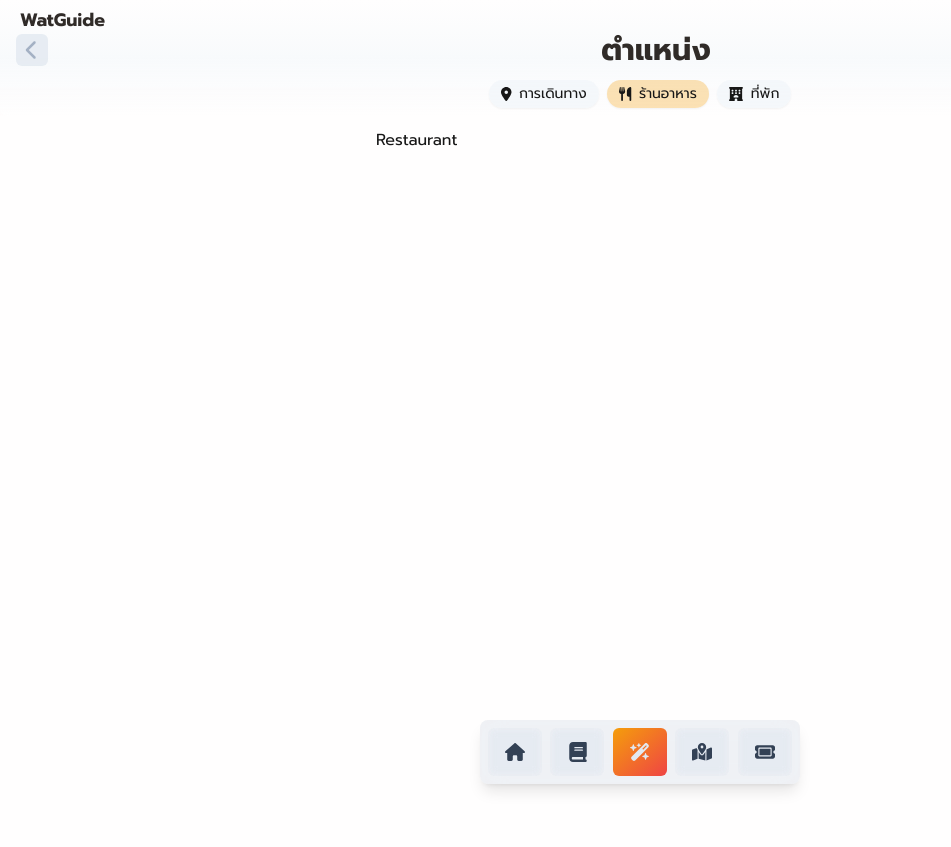
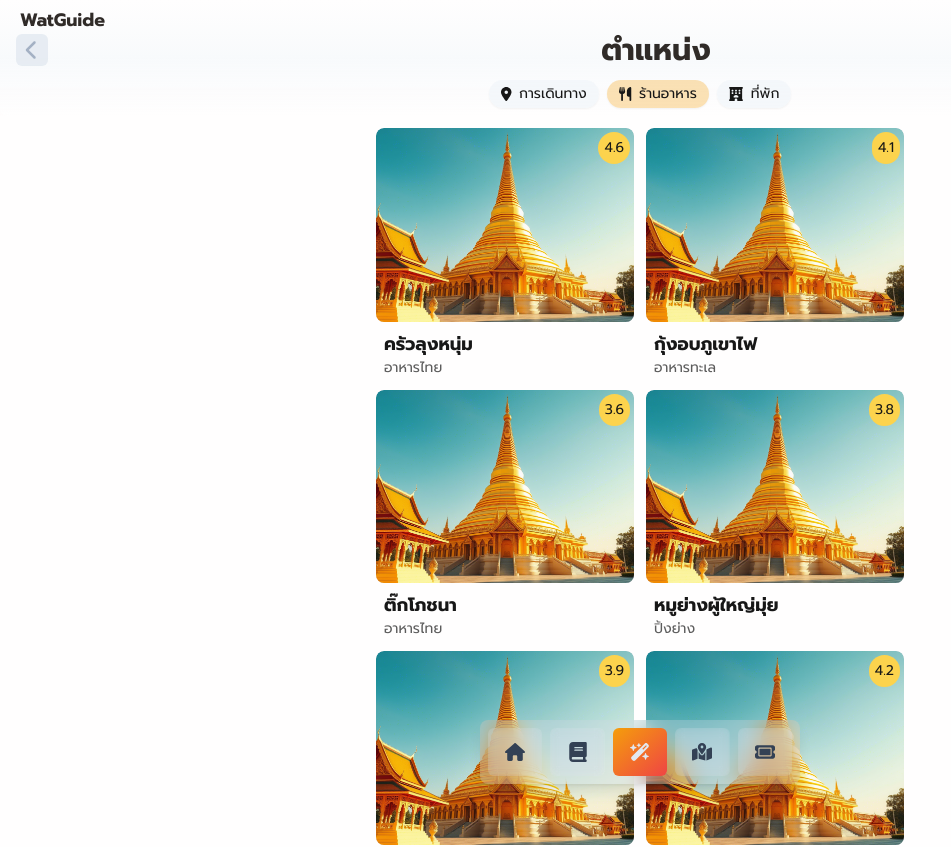
Before and after one commit to FeiZGe/WatGuide-web, a Next.js app: page /map/restaurant in a window 1280 px wide. Shown: the top 847 px of the page, without its empty margins (0-951 px from the left). Before the commit the page ends 800 px from the top, so only its background shows below. Built offline with nearby package versions, Linux system fonts and the light colour scheme.

Commit message:
Add: menu

```diff
--- a/app/map/restaurant/page.tsx
+++ b/app/map/restaurant/page.tsx
@@ -1,9 +1,18 @@
-import React from 'react'
+import Card from '@/components/Card'
+import restaurants from '@/utils/resData'
 
 const Restaurant = () => {
   return (
-    <div>
-      Restaurant
+    <div className="grid sm:grid-cols-2 grid-cols-1 gap-3">
+      {restaurants.map((num) => (
+        <Card
+          key={num.id}
+          img="/image/test.png"
+          path={`/map/hotel/${num.id}`}
+          title={num.name}
+          detail={num.typefood}
+          rate={num.rating} />
+      ))}
     </div>
   )
 }
```
